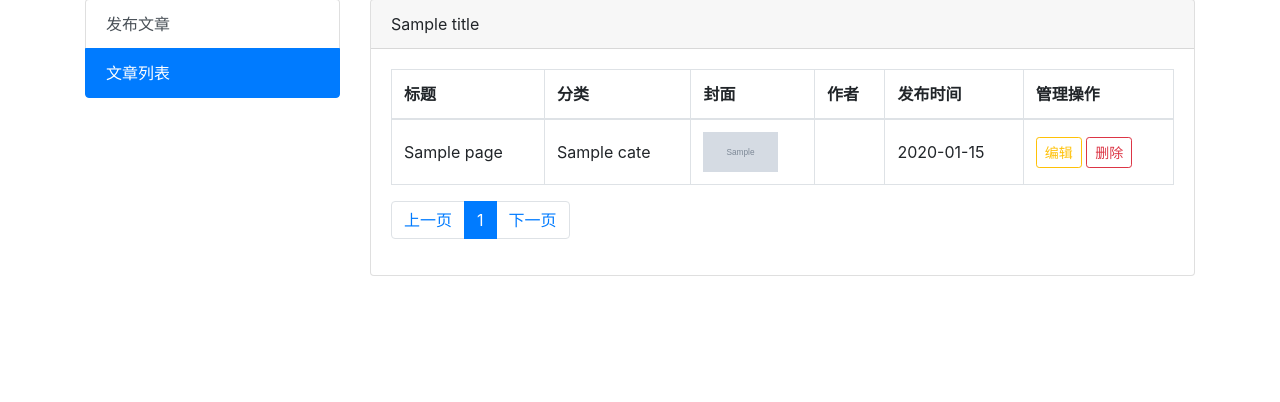
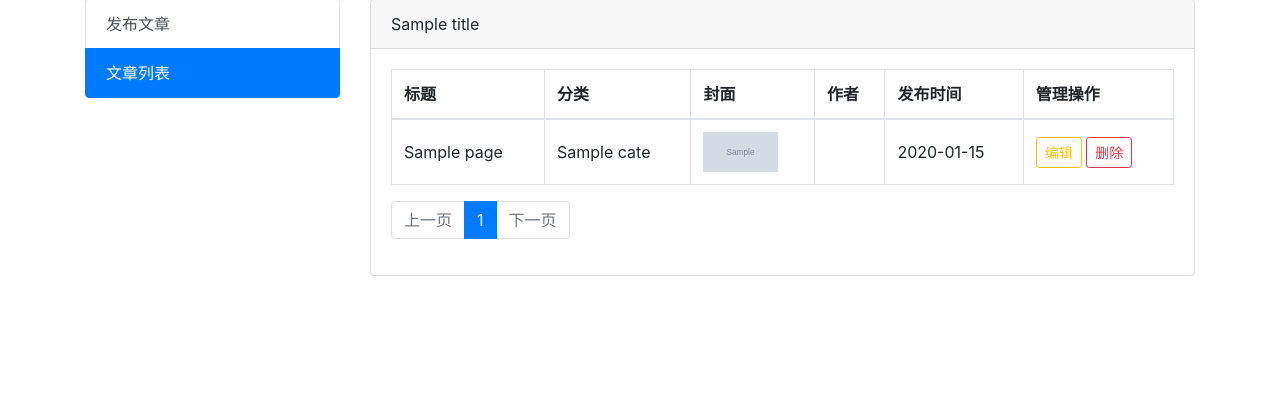
Before and after one commit to hengzZ/movie_web, a Flask app: template a_simple_flask_project/templates/art_list.html in a window 1280 px wide. Shown: the part 65-467 px from the top of the page. Run offline with Flask 2, Linux system fonts and the light colour scheme; the template is opened without the code that fills it: most values are stand-ins (such as "Sample title", 1, 10 or a date in 2020); grey boxes marked "Sample" are stand-in pictures; some libraries are stand-ins or nearby versions.

Commit message:
use jinja2 function to implement page bar

```diff
--- a/a_simple_flask_project/templates/page.html
+++ b/a_simple_flask_project/templates/page.html
@@ -3,9 +3,9 @@
 <nav>
     <ul class="pagination">
         {% if data.has_prev %}
-        <li class="page-item active"><a class="page-link" href="{{ url_for(url,page=data.prev_num)}}">上一页</a></li>
+        <li class="page-item"><a class="page-link" href="{{ url_for(url,page=data.prev_num) }}">上一页</a></li>
         {% else %}
-        <li class="page-item"><a class="page-link" href="#">上一页</a></li>
+        <li class="page-item disabled"><a class="page-link" href="#">上一页</a></li>
         {% endif %}
 
         {% for v in data.iter_pages() %}
@@ -14,15 +14,15 @@
         {% if v != data.page %}
         <li class="page-item"><a class="page-link" href="{{ url_for(url,page=v) }}">{{ v }}</a></li>
         {% else %}
-        <li class="page-item active"><a class="page-link" href="#">{{ v }}</a></li>
+        <li class="page-item active"><a class="page-link" href="{{ url_for(url,page=v) }}">{{ v }}</a></li>
         {% endif %}
         {% endif %}
         {% endfor %}
 
         {% if data.has_next %}
-        <li class="page-item active"><a class="page-link" href="{{ url_for(url,page=data.next_num) }}">下一页</a></li>
+        <li class="page-item"><a class="page-link" href="{{ url_for(url,page=data.next_num) }}">下一页</a></li>
         {% else %}
-        <li class="page-item"><a class="page-link" href="#">下一页</a></li>
+        <li class="page-item disabled"><a class="page-link" href="#">下一页</a></li>
         {% endif %}
     </ul>
 </nav>
```
